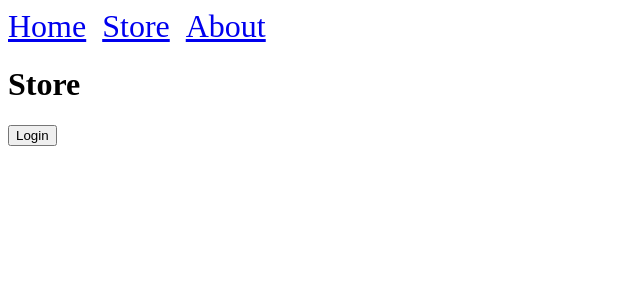
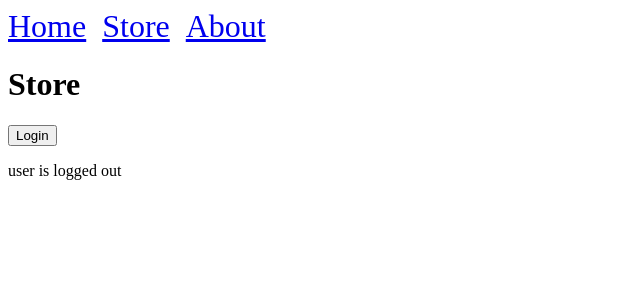
Before and after one commit to bobbyDeepak1415/debugging_01, a React (Vite) app: page /store in a window 1280 px wide. Shown: the top 300 px of the page, without its empty margins (0-640 px from the left). Built offline with nearby package versions, Linux system fonts and the light colour scheme.

Commit message:
debugging

```diff
--- a/src/components/Store.tsx
+++ b/src/components/Store.tsx
@@ -4,12 +4,14 @@ export const Store = () => {
   const [isLoggedIn, setIsLoggedIn] = useState(false);
 
   return (
-    <>
+    <div>
       <h1>Store</h1>
 
       <button onClick={() => setIsLoggedIn((prev) => !prev)}>
         {isLoggedIn ? "Logout" : "Login"}
       </button>
-    </>
+
+      <p>{isLoggedIn ? "user is LoggedIn" : "user is logged out"}</p>
+    </div>
   );
 };
```
